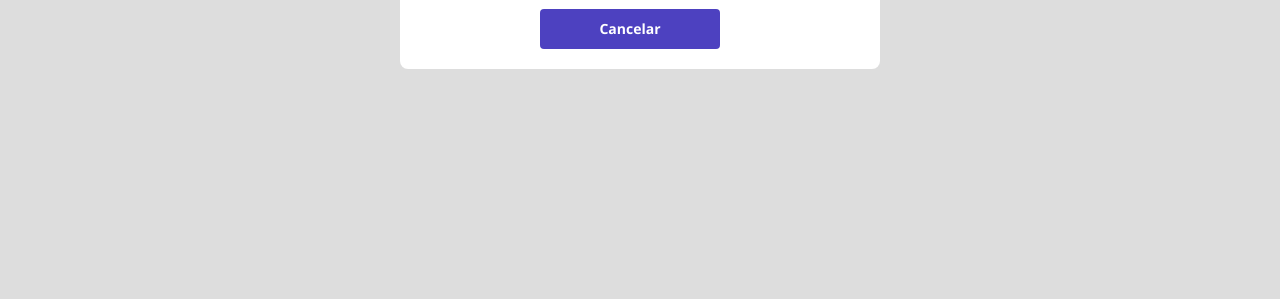
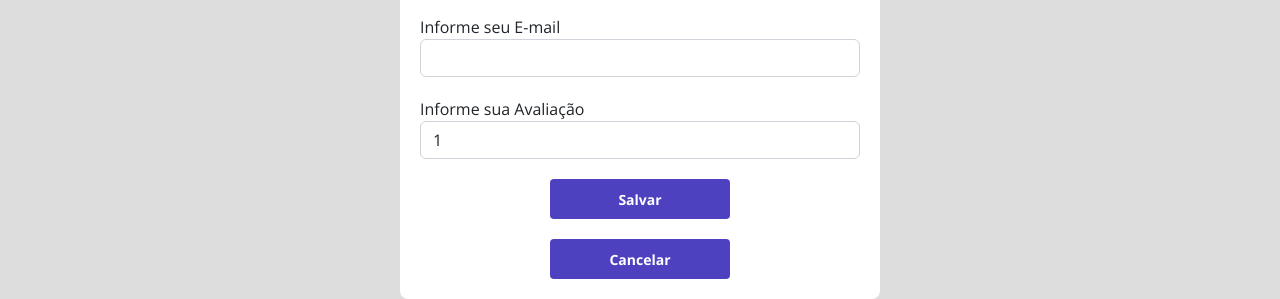
Before and after one commit to mtbetterr/DSMovie, a plain HTML site: page form.html in a window 1280 px wide. Shown: the part 503-802 px from the top of the page. Drawn offline with nearby package versions, Linux system fonts and the light colour scheme.

Commit message:
Formulario parte 2

```diff
--- a/css/styles.css
+++ b/css/styles.css
@@ -5,6 +5,7 @@
     --color-prymary: #4D41C0 ;
     --white: #fff;
     --text-gray: #4a4a4a
+    --text-light-gray:#aaa
 }
 
 *{
@@ -95,6 +96,7 @@ a, a:hover{
     align-items: center;
     justify-content: center;
     border-radius: 4px;
+    border: 0;
 
 }
 
@@ -106,3 +108,38 @@ a, a:hover{
     max-width: 480px;
 
 }
+
+.dsmovie-form-description{
+    background-color: var(--white);
+    padding: 20px;
+    display: flex;
+    flex-direction: column;
+    align-items: center;
+    border-radius: 0 0 8px 8px;
+}
+.dsmovie-form-description h3{
+    font-size: 15px;
+    font-weight: 700;
+    color: var(--text-light-gray);
+    margin-bottom: 20px;
+}
+
+.dsmovie-form{
+    width: 100%;
+
+
+}
+.dsmovie-form-btn-container{
+    height: 100px;
+    display: flex;
+    flex-direction: column;
+    align-items: center;
+    justify-content: space-between;
+}
+.dsmovie-form-group{
+    margin-bottom: 20px;
+    color: var(--text-light-gray);
+}
+.smovie-form-group label{
+    font-size: 12px;
+}
--- a/form.html
+++ b/form.html
@@ -24,9 +24,28 @@
                <div>
                     <div class="dsmovie-card">
                            <img src="https://www.themoviedb.org/t/p/w533_and_h300_bestv2/2w8FaLwwJTWr6ExUMeVgT2Th5YT.jpg" alt="Hajime no Ippo">
-                            <div class="dsmovie-card-description">
+                            <div class="dsmovie-form-description">
                                <h3>Hajime no Ippo</h3>
-                               <a class="dsmovie-btn" href="Index.html">Cancelar</a>
+                               <form class="dsmovie-form">
+                                  <div class="form-group dsmovie-form-group">
+                                     <label for="email">Informe seu E-mail</label>
+                                     <input class="form-control"type="text" id="email">
+                                  </div>
+                                  <div class="form-group dsmovie-form-group">
+                                     <label for="score">Informe sua Avaliação</label>
+                                     <select class="form-control" name="score" id="score">
+                                     <option value="1">1</option>
+                                     <option value="2">2</option>
+                                     <option value="3">3</option>
+                                     <option value="4">4</option>
+                                     <option value="5">5</option>
+                                     </select>
+                                  </div>
+                                  <div class="dsmovie-form-btn-container">
+                                     <button class="dsmovie-btn type="submit">Salvar</button>
+                                     <a class="dsmovie-btn" href="Index.html">Cancelar</a>
+                                  </div>
+                               </form>
                             </div>
                      </div>
                  </div>
```
